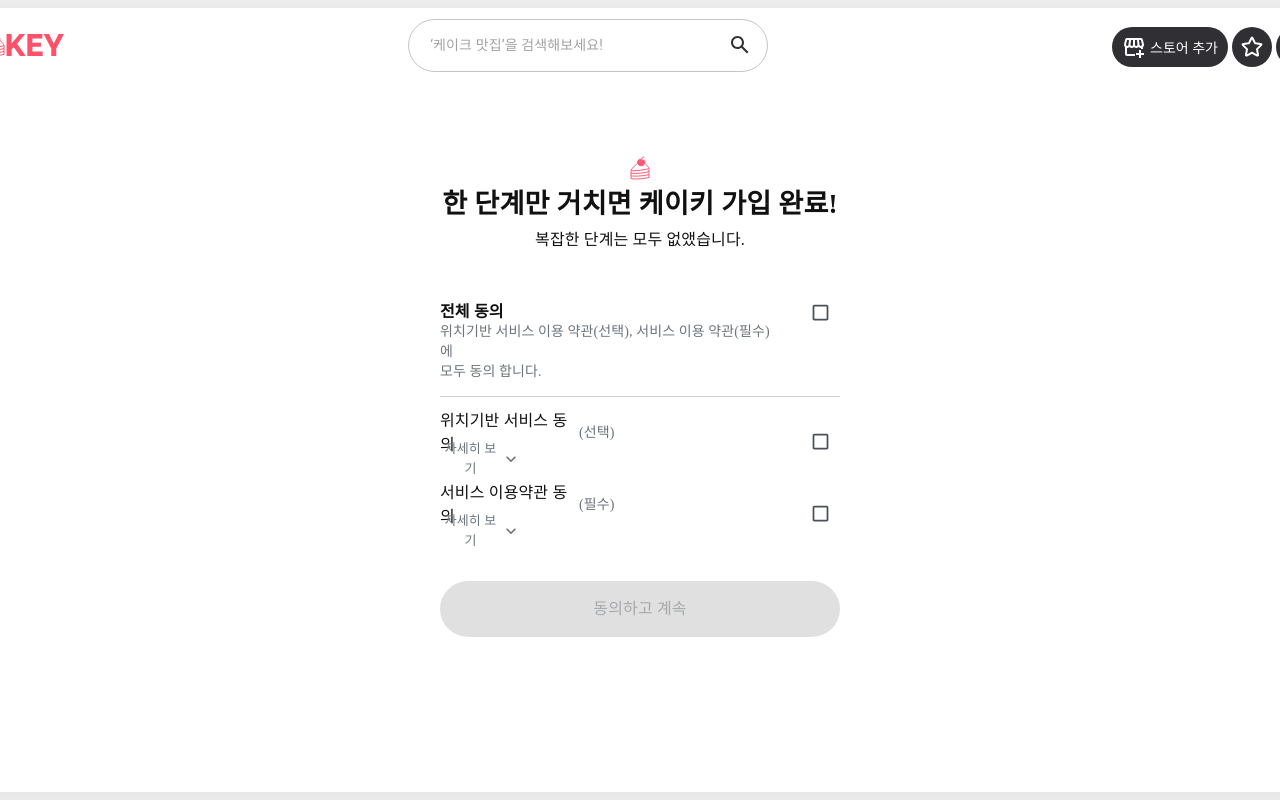
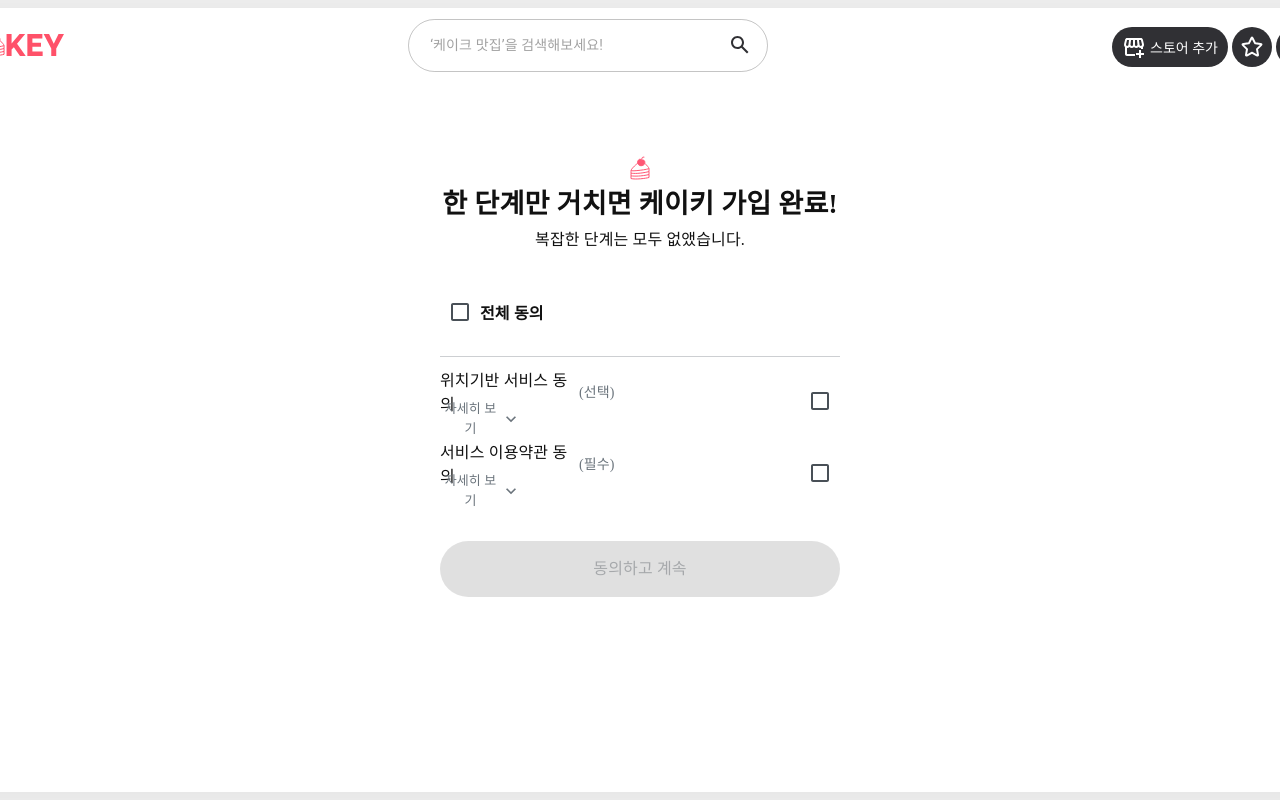
Before and after one commit to cakey-strawberry/cakey-desktop, a Next.js app: page /privacy-terms-sign-up in a window 1280 px wide. Built offline with nearby package versions, Linux system fonts and the light colour scheme.

Commit message:
style: remove subtext from all-consent area of terms and modify style

```diff
--- a/src/common/components/Checkbox/Checkbox.styled.ts
+++ b/src/common/components/Checkbox/Checkbox.styled.ts
@@ -4,6 +4,12 @@
 const CustomCheckbox = styled(Checkbox)({
   color: '#495057',
   borderRadius: '2px',
+
+  // NOTE: Checkbox에서 ㅁ 아이콘에 적용된 스타일
+  '& .MuiSvgIcon-root': {
+    width: '24px',
+    height: '24px',
+  },
 
   // NOTE: Checkbox에서 V 표시(체크 표시)를 제외한 나머지를 채우고 있는 배경색
   '&.Mui-checked': {
--- a/src/pages/privacy-terms-sign-up.tsx
+++ b/src/pages/privacy-terms-sign-up.tsx
@@ -87,11 +87,11 @@
               id="all-terms-wrapper"
               sx={{
                 display: 'flex',
-                flexDirection: 'column',
-                alignItems: 'flex-start',
+                flexDirection: 'row',
+                alignItems: 'center',
                 padding: '0px',
                 width: '400px',
-                height: '80px',
+                height: '40px',
               }}
             >
               <Box
@@ -101,27 +101,10 @@
                   flexDirection: 'row',
                   alignItems: 'center',
                   padding: '0px',
-                  gap: '8px',
                   width: '400px',
                   height: '40px',
                 }}
               >
-                <Typography
-                  sx={{
-                    width: '352px',
-                    height: '24px',
-                    fontFamily: 'Pretendard',
-                    fontWeight: '700',
-                    fontSize: '16px',
-                    lineHeight: '24px',
-                    display: 'flex',
-                    alignItems: 'center',
-                    letterSpacing: '0.15px',
-                    color: '#111111',
-                  }}
-                >
-                  전체 동의
-                </Typography>
                 <Checkbox
                   name="allConsent"
                   checked={isAllConsentChecked}
@@ -134,24 +117,23 @@
                     height: '40px',
                   }}
                 />
-              </Box>
                 <Typography
                   sx={{
-                  width: '330px',
-                  height: '40px',
+                    width: '360px',
+                    height: '24px',
                     fontFamily: 'Pretendard',
-                  fontWeight: '500',
-                  fontSize: '14px',
-                  lineHeight: '20px',
+                    fontWeight: '700',
+                    fontSize: '16px',
+                    lineHeight: 'normal',
                     display: 'flex',
                     alignItems: 'center',
-                  letterSpacing: '0.1px',
-                  color: '#6C757D',
+                    letterSpacing: '0.15px',
+                    color: '#111111',
                   }}
                 >
-                위치기반 서비스 이용 약관(선택), 서비스 이용 약관(필수)에 <br />
-                모두 동의 합니다.
+                  전체 동의
                 </Typography>
+              </Box>
             </Box>
 
             <Divider
```
Lines whose indentation alone changed are shown as unchanged.
